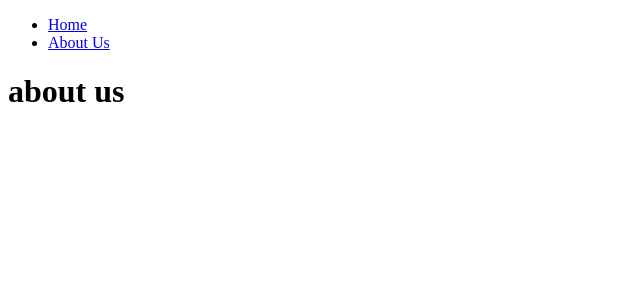
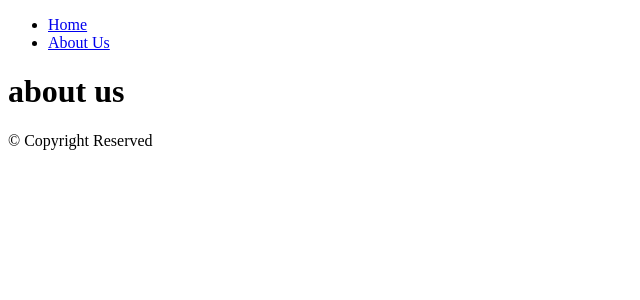
Before and after one commit to millwheel/nextjs-practice, a Next.js app in the folder nextjs-14-practice/: page /about-us in a window 1280 px wide. Shown: the top 300 px of the page, without its empty margins (0-640 px from the left). Built offline with nearby package versions, Linux system fonts and the light colour scheme.

Commit message:
feat: Add layout under about-us

```diff
--- /dev/null
+++ b/nextjs-14-practice/app/about-us/layout.tsx
@@ -0,0 +1,13 @@
+
+export default function RootLayout({
+  children,
+}: {
+  children: React.ReactNode
+}) {
+  return (
+      <div>
+          {children}
+          &copy; Copyright Reserved
+      </div>
+  )
+}
--- a/nextjs-14-practice/app/layout.tsx
+++ b/nextjs-14-practice/app/layout.tsx
@@ -12,10 +12,10 @@ export default function RootLayout({
 }) {
   return (
     <html lang="en">
-
        <body>
-       <Navigation/>
-       {children}</body>
+         <Navigation/>
+         {children}
+       </body>
     </html>
   )
 }
```
